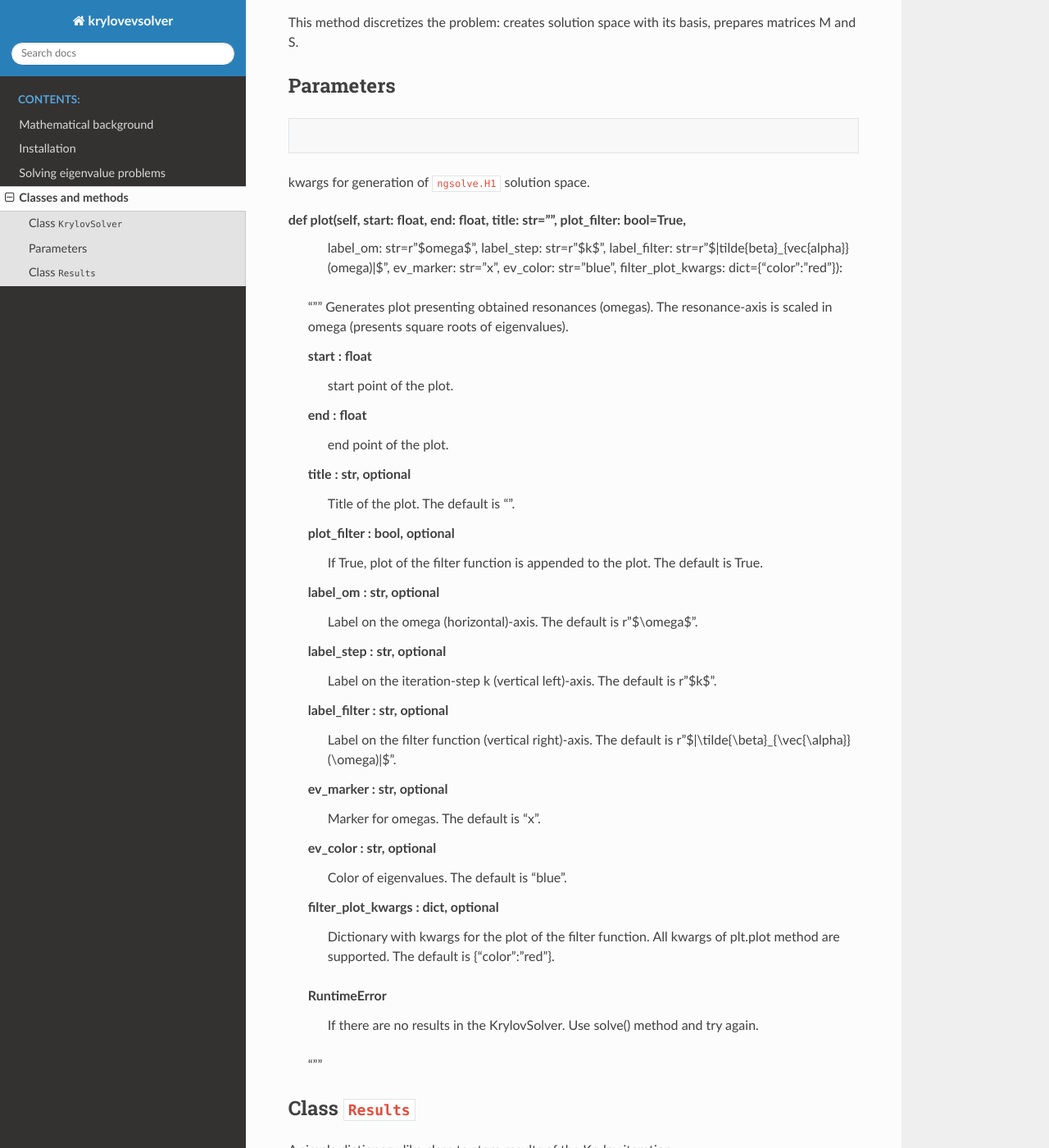
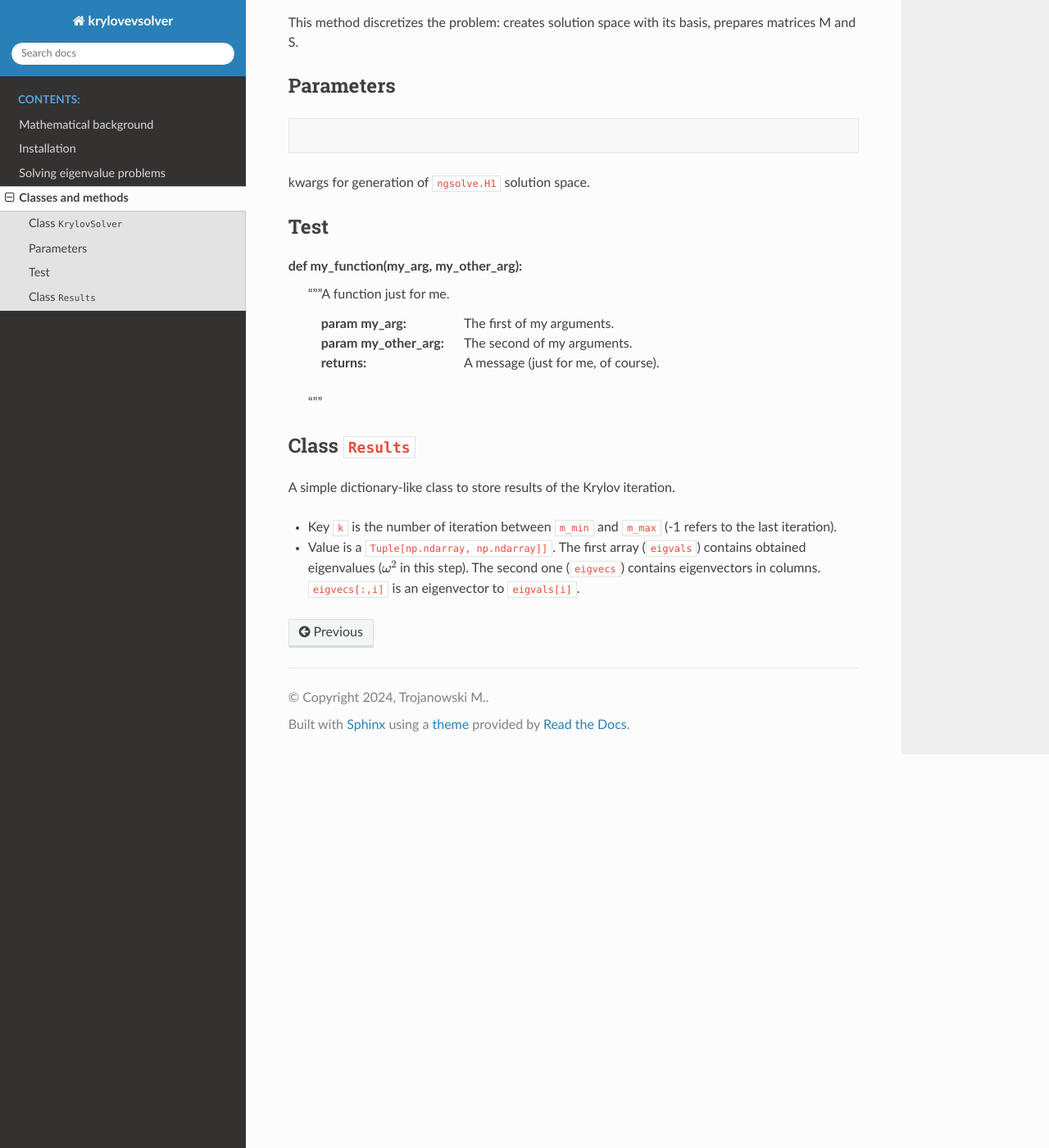
Before and after one commit to Michozord/Kylov_ev_solver, a Sphinx documentation site: the page built from docs/full.rst, in a window 1280 px wide and 1400 px high, scrolled down 890 px. Shown: the whole window at 82% size. Built offline with Sphinx 7.4.7 and the Read the Docs theme 2.0.0, drawn with Linux system fonts in a browser that asks for light colours; some of the changed text lies outside the part shown.

Commit message:
Update full.rst

```diff
--- a/docs/full.rst
+++ b/docs/full.rst
@@ -61,48 +61,22 @@ Parameters
 kwargs for generation of ``ngsolve.H1`` solution space.
 
 
-def plot(self, start: float, end: float, title: str="", plot_filter: bool=True,
-				 label_om: str=r"$\omega$", label_step: str=r"$k$",
-				 label_filter: str=r"$|\tilde{\beta}_{\vec{\alpha}}(\omega)|$",
-				 ev_marker: str="x", ev_color: str="blue",
-				 filter_plot_kwargs: dict={"color":"red"}):
-	"""
-	Generates plot presenting obtained resonances (omegas). The resonance-axis
-	is scaled in omega (presents square roots of eigenvalues).
+Test
+------------
 
-	Parameters
-	----------
-	start : float
-		start point of the plot.
-	end : float
-		end point of the plot.
-	title : str, optional
-		Title of the plot. The default is "".
-	plot_filter : bool, optional
-		If True, plot of the filter function is appended to the plot. The default is True.
-	label_om : str, optional
-		Label on the omega (horizontal)-axis. The default is r"$\\omega$".
-	label_step : str, optional
-		Label on the iteration-step k (vertical left)-axis. The default is r"$k$".
-	label_filter : str, optional
-		Label on the filter function (vertical right)-axis. The default is r"$|\\tilde{\\beta}_{\\vec{\\alpha}}(\\omega)|$".
-	ev_marker : str, optional
-		Marker for omegas. The default is "x".
-	ev_color : str, optional
-		Color of eigenvalues. The default is "blue".
-	filter_plot_kwargs : dict, optional
-		Dictionary with kwargs for the plot of the filter function. All kwargs of plt.plot method are supported. The default is {"color":"red"}.
 
-	Raises
-	------
-	RuntimeError
-		If there are no results in the KrylovSolver. Use solve() method and try again.
+def my_function(my_arg, my_other_arg):
+    """A function just for me.
 
-	"""
+    :param my_arg: The first of my arguments.
+    :param my_other_arg: The second of my arguments.
+
+    :returns: A message (just for me, of course).
+    """
 
 Class ``Results``
 --------------------
 A simple dictionary-like class to store results of the Krylov iteration.
 
-- Key `k` is the number of iteration between `m_min` and `m_max` (-1 refers to the last iteration).
-- Value is a `Tuple[np.ndarray, np.ndarray]]`. The first array (`eigvals`) contains obtained eigenvalues (:math:`\omega^2` in this step). The second one (`eigvecs`) contains eigenvectors in columns. eigvecs[:,i] is an eigenvector to eigvals[i].
+- Key ``k`` is the number of iteration between ``m_min`` and ``m_max`` (-1 refers to the last iteration).
+- Value is a ``Tuple[np.ndarray, np.ndarray]]``. The first array (``eigvals``) contains obtained eigenvalues (:math:`\omega^2` in this step). The second one (``eigvecs``) contains eigenvectors in columns. ``eigvecs[:,i]`` is an eigenvector to ``eigvals[i]``.
```
